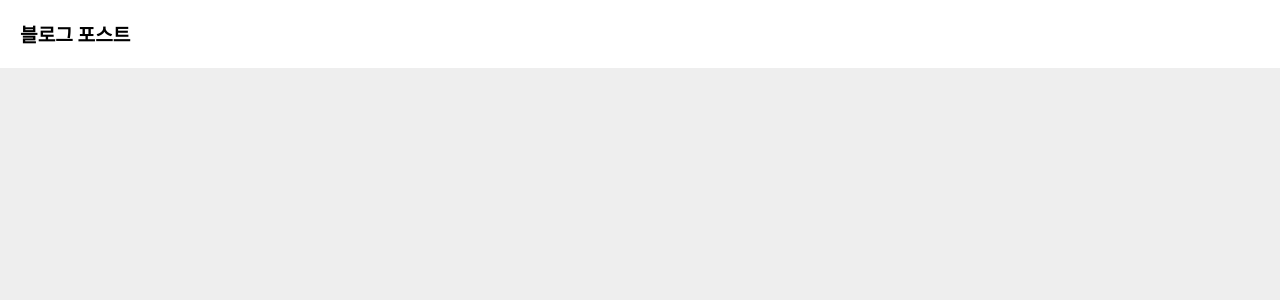
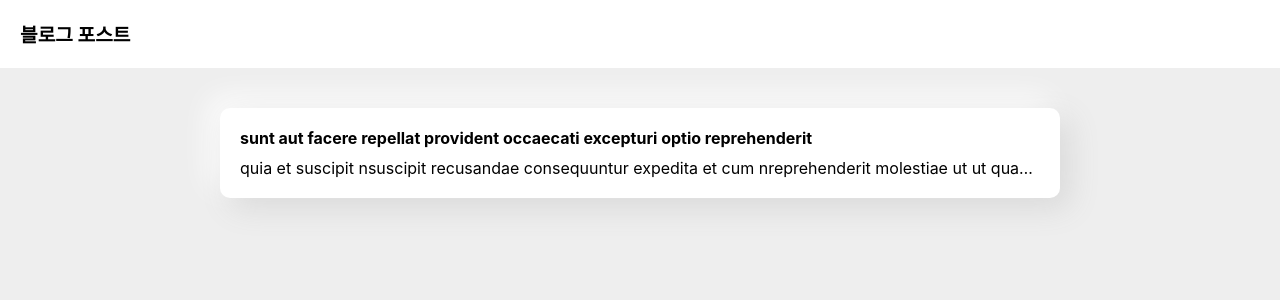
Before and after one commit to songhee23/ch8_blog, a React (Create React App) app: page / in a window 1280 px wide. Shown: the top 300 px of the page. Built offline with nearby package versions, Linux system fonts and the light colour scheme.

Commit message:
BlogPost 컴포넌트화

```diff
--- a/src/App.tsx
+++ b/src/App.tsx
@@ -2,6 +2,7 @@ import logo from './logo.svg';
 import './App.css';
 import styled from '@emotion/styled';
 import { Header } from 'components/Header';
+import { BlogPost } from 'components/BlogPost'
 
 const Container = styled.div`
   height: 100vh;
@@ -17,6 +18,9 @@ function App() {
   return (
     <Container>
       <Header />
+      <BlogPost
+        title="sunt aut facere repellat provident occaecati excepturi optio reprehenderit"
+        body="quia et suscipit nsuscipit recusandae consequuntur expedita et cum nreprehenderit molestiae ut ut quas totam\nnostrum rerum est autem sunt rem eveniet architecto"/>
     </Container>
   );
 }
--- /dev/null
+++ b/src/components/BlogPost/index.tsx
@@ -0,0 +1,37 @@
+import styled from '@emotion/styled';
+
+
+
+const Container = styled.div`
+  background-color: #ffffff;
+  padding: 20px;
+  margin: 20px;
+  border-radius: 10px;
+  box-shadow: 10px 10px 30px #d9d9d9, -10px -10px 30px #ffffff;
+  max-width: 800px;
+`;
+
+const Title = styled.div`
+  font-weight: bold;
+  margin-bottom: 10px;
+`;
+
+const Body = styled.div`
+  white-space: nowrap;
+  text-overflow: ellipsis;
+  overflow: hidden;
+`;
+
+interface Props {
+    readonly title: string;
+    readonly body: string;
+  }
+
+export const BlogPost = ({title, body} : Props) => {
+    return (
+       <Container>
+        <Title>{title}</Title>
+        <Body>{body}</Body>
+      </Container>
+    )
+}
```
